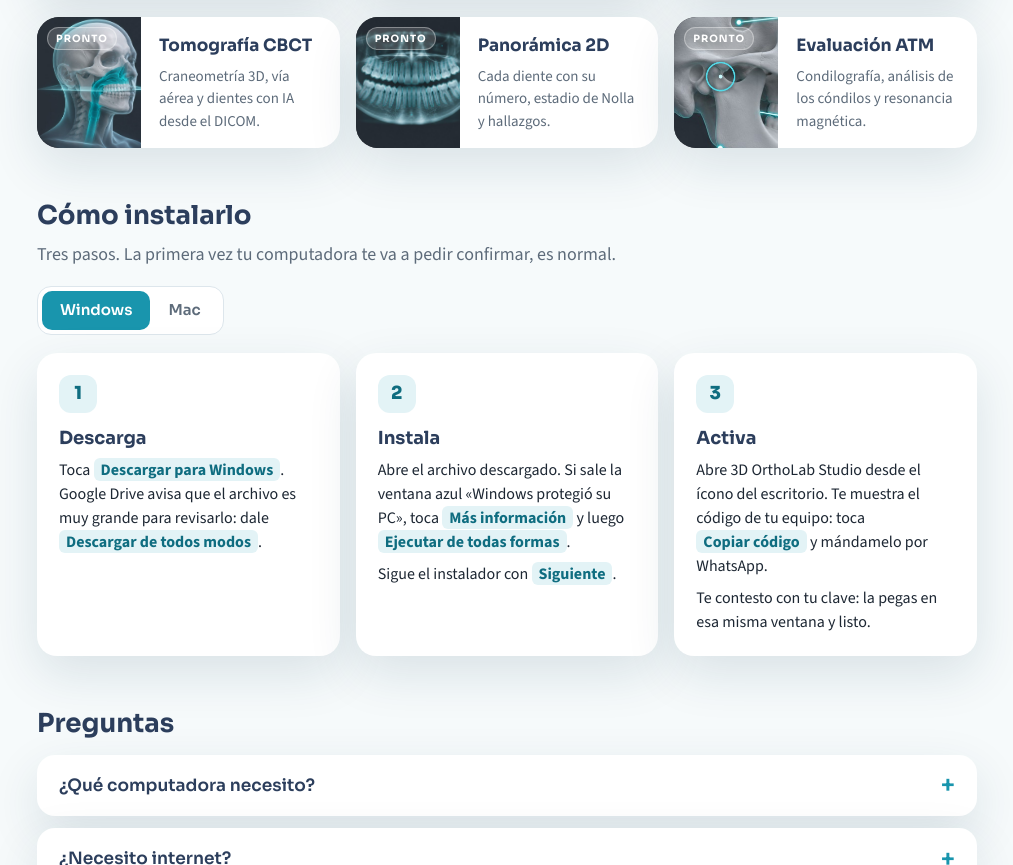
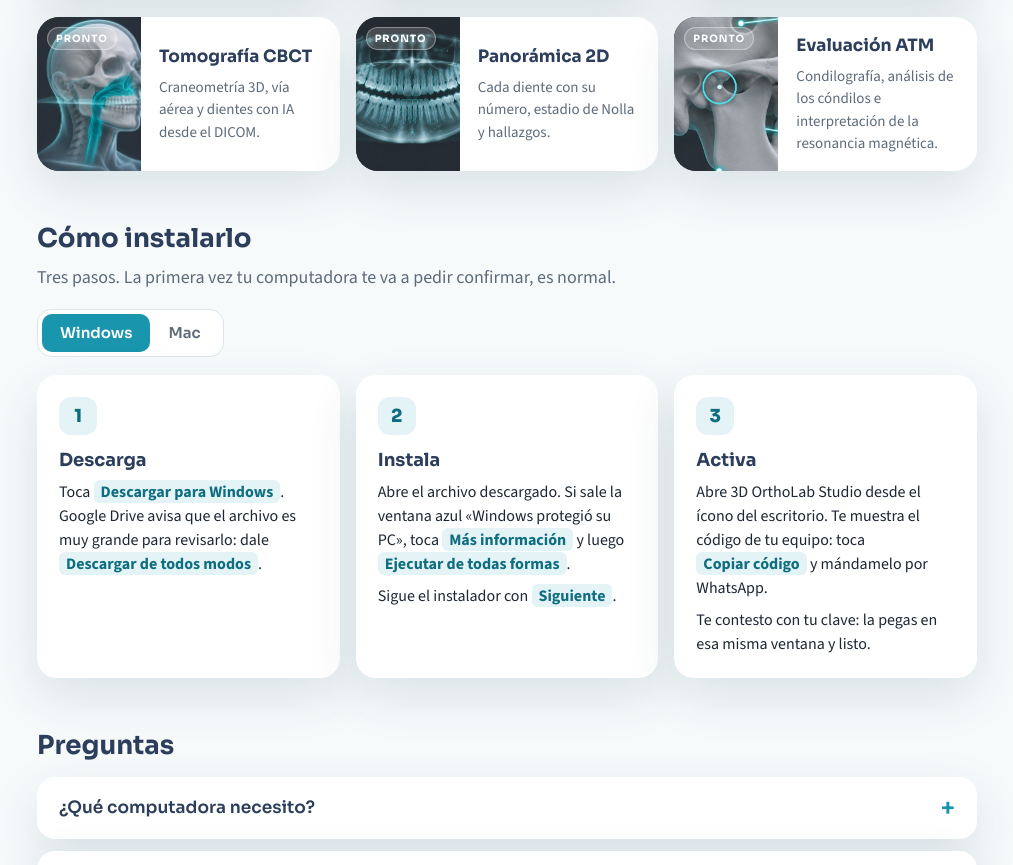
Before and after one commit to miriamlastra93/3d-ortholab-actualizaciones, a plain HTML site: page index.html in a window 1280 px wide. Shown: the part 1249-2114 px from the top of the page, without its empty margins (133-1146 px from the left). Drawn offline with nearby package versions, Linux system fonts and the light colour scheme.

Commit message:
ATM: interpretación de la resonancia magnética
Co-Authored-By: Claude Opus 5.5 <noreply@anthropic.com>

```diff
--- a/index.html
+++ b/index.html
@@ -240,7 +240,7 @@ footer .priv svg{width:18px;height:18px;stroke:var(--brand);fill:none;stroke-wid
       </article>
       <article class="mod">
         <figure><img src="modulos/atm.jpg" alt="Articulación temporomandibular resaltada en un cráneo" loading="lazy"><span class="tag">Pronto</span></figure>
-        <div class="txt"><h4>Evaluación ATM</h4><p>Condilografía, análisis de los cóndilos y resonancia magnética.</p></div>
+        <div class="txt"><h4>Evaluación ATM</h4><p>Condilografía, análisis de los cóndilos e interpretación de la resonancia magnética.</p></div>
       </article>
     </div>
   </section>
```
